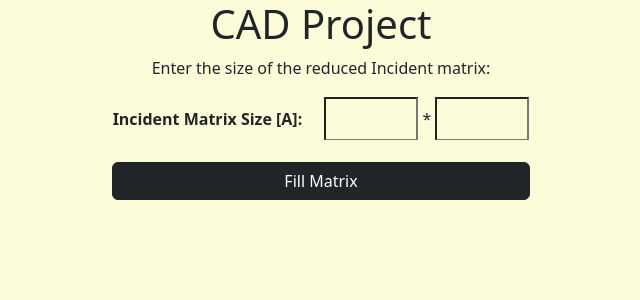
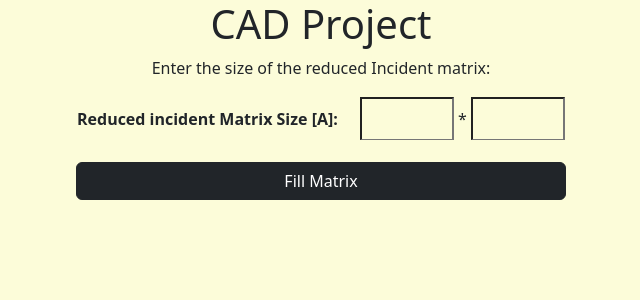
Before and after one commit to devmuzaky/CAD-Project, an Angular app: page / in a window 1280 px wide. Shown: the top 300 px of the page, without its empty margins (319-959 px from the left). Built offline with nearby package versions, Linux system fonts and the light colour scheme.

Commit message:
fix KCL identity bug

```diff
--- a/src/app/app.component.html
+++ b/src/app/app.component.html
@@ -232,7 +232,7 @@
       <form id="size" role="form">
         <table class="table">
           <tr style="display: inline;">
-            <th>Incident Matrix Size [A]: </th>
+            <th>Reduced incident Matrix Size [A]: </th>
           </tr>
           <tr style="display: inline; padding-left: 20px;">
             <td><input type="text" name="row-size" id="row-size" size="3"> *
--- a/src/app/app.component.ts
+++ b/src/app/app.component.ts
@@ -214,7 +214,6 @@ export class AppComponent {
     const size = this.branch_col_size + this.link_col_size;
 
     let identity = (math.identity(size) as any)._data;
-
     let html = '';
     identity.forEach((arr: any) => {
       html += '<tr>'
@@ -226,7 +225,8 @@ export class AppComponent {
 
       })
       html += '</tr>'
-    })
+    }
+  );
 
     (document.getElementById("YB-body") as HTMLElement).innerHTML = html;
 
```
